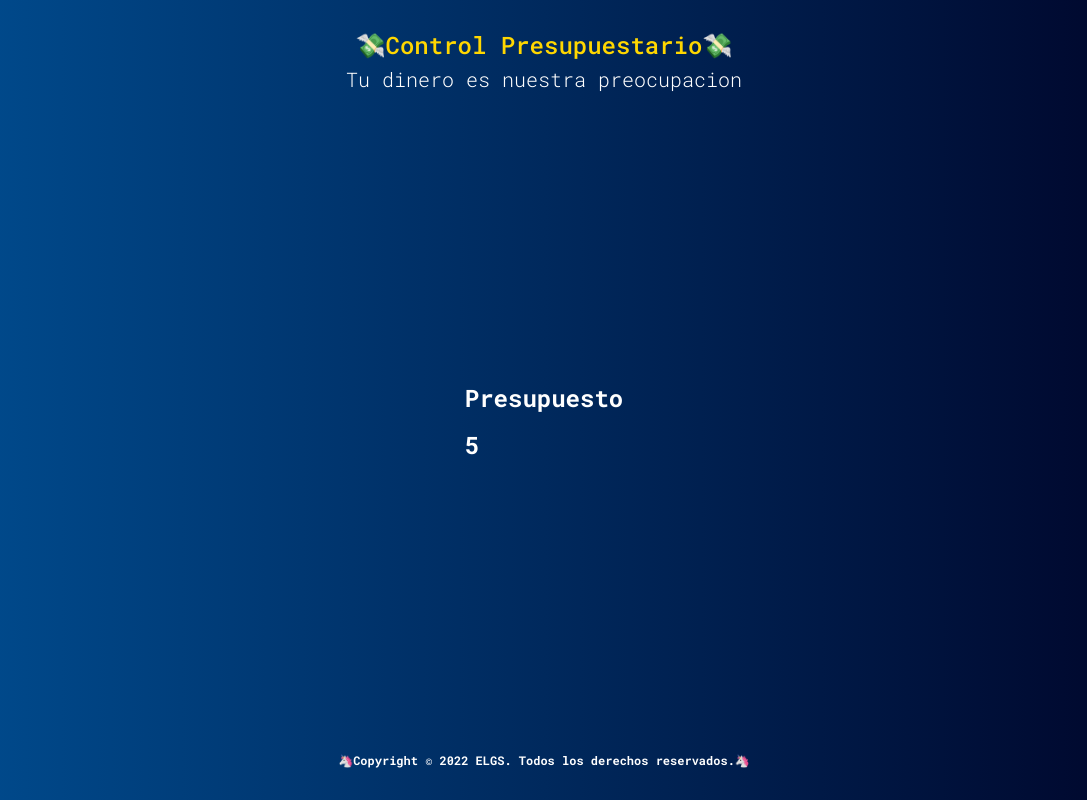
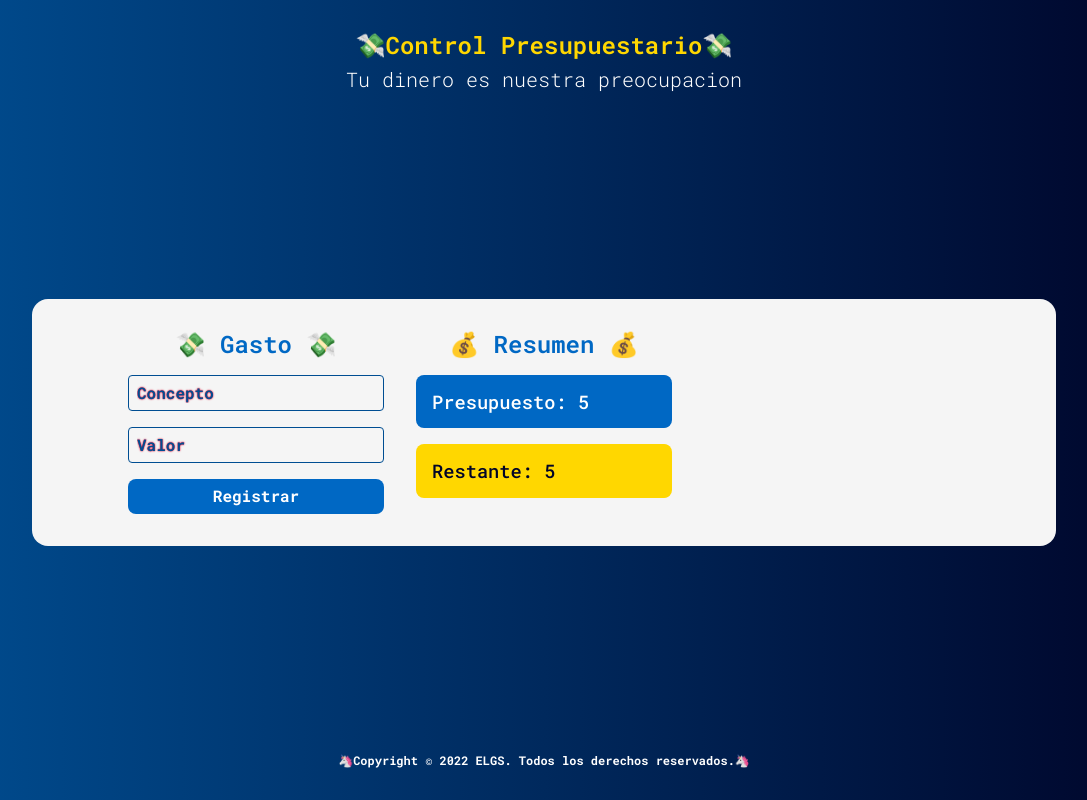
Before and after one commit to FherAmableRicse/control-presupuestario-r, a React (Create React App) app: page / in a window 1280 px wide. Both pictures are taken after typing "5" into the empty fields and a click on the button "Registrar". Shown: the whole page, without its empty margins (96-1183 px from the left). Built offline with nearby package versions, Linux system fonts and the light colour scheme.

Commit message:
Proyecto finalizado

```diff
--- a/src/App.css
+++ b/src/App.css
@@ -1,8 +1,28 @@
+html {
+  --primary-theme-color: #004e92;
+  --secondary-theme-color: #000428;
+  --primary-text-color: #fff;
+  --secondary-text-color: #aaa;
+  --primary-shadow-color: #8888;
+  --secondary-shadow-color: #eee8;
+  --button-color: #0068c4;
+  --button-color-active: #000428;
+  --button-text-color: #fff;
+  --primary-highlight-color: #0068c4;
+  --secondary-highlight-color: #ffd700;
+  --primary-card-color: #f5f5f5;
+  --primary-card-text-color: #000428;
+  --invalid-color: #dc143c;
+  --padding-container: 0 2rem;
+  --max-width-container: 1024px;
+  --border-radius: 0.5rem;
+  --all-transitions: all 0.25s;
+}
+
 .main {
   grid-area: main;
   display: flex;
   align-items: center;
-  justify-content: center;
   width: 100%;
 }
 
@@ -20,7 +40,7 @@
 }
 
 .header__name {
-  font-weight: 500;
+  font-weight: 600;
   color: var(--secondary-highlight-color);
   margin: 0;
 }
@@ -31,18 +51,158 @@
   margin: 0;
 }
 
-.alert p {
-  margin-bottom: 0;
+.budget {
+  flex: 1;
+}
+
+.budget__container {
+  display: flex;
+  flex-direction: column;
+  gap: 2rem;
+  max-width: var(--max-width-container);
+  margin: auto;
+  padding: var(--padding-container);
+}
+
+.budget__budget {
+  display: grid;
+  grid-template-columns: repeat(auto-fit, min(100%, 256px));
+  justify-content: center;
+  gap: 2rem;
+  background-color: var(--primary-card-color);
+  padding: 2rem;
+  border-radius: 1rem;
+}
+
+.budget__title,
+.expense-form__title,
+.budget-summary__title,
+.expenses__title {
+  color: var(--primary-highlight-color);
+  font-weight: 600;
+  font-size: 1.5rem;
+  text-align: center;
+  margin: 0;
+}
+
+.budget__form,
+.expense-form__form {
+  display: flex;
+  flex-direction: column;
+  gap: 1rem;
+}
+
+.budget__form-input,
+.expense-form__form-input {
+  background-color: transparent;
+  border: 0.0625rem solid var(--primary-theme-color);
+  border-radius: 0.25rem;
+  color: var(--secondary-theme-color);
+  font-weight: 600;
+  padding: 0.5rem;
+  transition: var(--all-transitions);
+}
+
+.budget__form-input:invalid,
+.expense-form__form-input:invalid {
+  text-shadow:
+    0 0 0.0625rem var(--invalid-color),
+    0 0 0.125rem var(--invalid-color);
+}
+
+.budget__form-input:valid,
+.expense-form__form-input:valid {
+  text-shadow:
+    0 0 0.125rem var(--primary-highlight-color),
+    0 0 0.25rem var(--primary-highlight-color);
+}
+
+.budget__form-input::placeholder,
+.expense-form__form-input::placeholder {
+  color: var(--primary-theme-color);
+}
+
+.budget__form-button,
+.expense-form__form-button {
+  background-color: var(--button-color);
+  border: none;
+  border-radius: var(--border-radius);
+  color: var(--button-text-color);
+  font-weight: 700;
+  padding: 0.5rem;
+  cursor: pointer;
+  transition: var(--all-transitions);
+}
+
+.budget__form-button:hover,
+.expense-form__form-button:hover {
+  background-color: var(--button-color-active);
+}
+
+.budget__budget-card,
+.budget-summary,
+.expense-form,
+.budget-summary,
+.expenses {
+  display: flex;
+  flex-direction: column;
+  gap: 1rem;
+}
+
+.budget-summary__budget {
+  background-color: var(--primary-highlight-color);
+  border-radius: var(--border-radius);
+  font-weight: 500;
+  margin: 0;
+  padding: 1rem;
+}
+
+.budget-summary__remaining {
+  background-color: var(--secondary-highlight-color);
+  border-radius: var(--border-radius);
+  color: var(--primary-card-text-color);
+  font-weight: 500;
+  margin: 0;
+  padding: 1rem;
+}
+
+.alert {
+  background-color: var(--invalid-color);
+  border-radius: var(--border-radius);
+  font-size: 0.75rem;
+  font-weight: 300;
+  text-align: center;
+  padding: 0.5rem;
+}
+
+.expenses__expense-list {
+  display: flex;
+  flex-direction: column;
+  gap: 1rem;
+  color: var(--primary-card-text-color);
+  margin: 0;
+  padding: 0;
+  list-style: none;
+}
+
+.expenses__expense-item {
+  display: flex;
+  justify-content: space-between;
+  border-bottom: 0.0625rem solid var(--primary-theme-color);
+}
+
+.expenses__expense-concept {
+  font-weight: 500;
+  margin: 0;
+}
+
+.expenses__expense-value {
+  font-weight: 600;
+  margin: 0;
 }
 
 .contenido {
   padding: 1rem;
-}
-
-.contenido-principal {
-  background-color: white;
-  padding: 2rem;
-  border-radius: 1rem;
 }
 
 .presupuesto p {
--- a/src/App.jsx
+++ b/src/App.jsx
@@ -1,8 +1,11 @@
 import './App.css';
 import Header from './components/Header';
 import Footer from './components/Footer';
-import { useState } from 'react';
+import { useEffect, useState } from 'react';
 import BudgetForm from './components/BudgetForm';
+import BudgetSummary from './components/BudgetSummary';
+import BudgetExpenseForm from './components/BudgetExpenseForm';
+import BudgetExpenses from './components/BudgetExpenses';
 
 function App() {
   const company = {
@@ -14,7 +17,21 @@ function App() {
   const author = 'ELGS';
 
   const [budget, setBudget] = useState(0);
+  const [remaining, setRemaining] = useState(0);
   const [budgetForm, setBudgetForm] = useState(true);
+  const [expense, setExpense] = useState({});
+  const [expenses, setExpenses] = useState([]);
+
+  useEffect(() => {
+    if (expense.value) {
+      setExpenses([
+        ...expenses,
+        expense
+      ]);
+      setRemaining(remaining - expense.value);
+      setExpense({});
+    }
+  }, [expense]);
 
   return (
     <>
@@ -24,20 +41,36 @@ function App() {
       <main className="main">
         <section className="budget">
           <div className="budget__container">
-            <h2>Presupuesto</h2>
+            <div className="budget__budget">
               {
                 budgetForm ?
                   (
+                    <div className="budget__budget-card">
+                      <h2 className="budget__title">💰 Presupuesto 💰</h2>
                       <BudgetForm
                         setBudget={setBudget}
+                        setRemaining={setRemaining}
                         setBudgetForm={setBudgetForm}
                       />
+                    </div>
                   )
                   :
                   (
-                  <h2>{budget}</h2>
+                    <>
+                      <BudgetExpenseForm
+                        setExpense={setExpense}
+                      />
+                      <BudgetSummary
+                        budget={budget}
+                        remaining={remaining}
+                      />
+                      <BudgetExpenses
+                        expenses={expenses}
+                      />
+                    </>
                   )
               }
+            </div>
           </div>
         </section>
       </main>
--- /dev/null
+++ b/src/components/BudgetExpense.jsx
@@ -0,0 +1,12 @@
+const BudgetExpense = ({ expense }) => {
+  return (
+    <li
+      className="expenses__expense-item"
+    >
+      <h4 className="expenses__expense-concept">{expense.concept}</h4>
+      <h4 className="expenses__expense-value">{expense.value}</h4>
+    </li>
+  );
+}
+
+export default BudgetExpense;
--- /dev/null
+++ b/src/components/BudgetExpenseForm.jsx
@@ -0,0 +1,71 @@
+import { useState } from "react";
+
+const BudgetExpenseForm = ({ setExpense }) => {
+
+  const [formExpense, setFormExpense] = useState({
+    concept: '',
+    value: ''
+  });
+  const [alert, setAlert] = useState(false);
+  const { concept, value } = formExpense;
+
+  const handleChange = (e) => {
+    setFormExpense({
+      ...formExpense,
+      [e.target.name]: e.target.value
+    });
+  };
+
+  const handleSubmit = (e) => {
+    e.preventDefault();
+    if (concept.trim() !== '' && value > 0) {
+      setExpense(formExpense);
+      setFormExpense({
+        concept: '',
+        value: ''
+      });
+      setAlert(false);
+    } else {
+      setAlert(true);
+    }
+  };
+
+  return (
+    <section className="expense-form">
+      <h2 className="expense-form__title">💸 Gasto 💸</h2>
+      <form
+        className="expense-form__form"
+        onSubmit={handleSubmit}
+      >
+        <input
+          type="text"
+          placeholder="Concepto"
+          className="expense-form__form-input"
+          name="concept"
+          value={concept}
+          onChange={handleChange}
+          required
+        />
+        <input
+          type="number"
+          placeholder="Valor"
+          className="expense-form__form-input"
+          name="value"
+          value={value}
+          onChange={handleChange}
+          required
+        />
+        <button className="expense-form__form-button">Registrar</button>
+      </form>
+      {
+        alert
+        &&
+        <div className="alert">
+          Todos los campos son obligatorios
+        </div>
+      }
+    </section>
+  );
+}
+
+export default BudgetExpenseForm;
--- /dev/null
+++ b/src/components/BudgetExpenses.jsx
@@ -0,0 +1,23 @@
+import BudgetExpense from "./BudgetExpense";
+
+const BudgetExpenses = ({ expenses }) => {
+  return (
+    <section className="expenses">
+      <h2 className="expenses__title">{expenses.length ? 'Listado' : ''}</h2>
+      <ul className="expenses__expense-list">
+        {
+          expenses.map((expense, index) => {
+            return (
+              <BudgetExpense
+                key={index}
+                expense={expense}
+              />
+            );
+          })
+        }
+      </ul>
+    </section>
+  );
+}
+
+export default BudgetExpenses;
--- a/src/components/BudgetForm.jsx
+++ b/src/components/BudgetForm.jsx
@@ -1,6 +1,6 @@
 import { useState } from "react";
 
-const BudgetForm = ({ setBudget, setBudgetForm }) => {
+const BudgetForm = ({ setBudget, setRemaining, setBudgetForm }) => {
 
   const [budgetInput, setbudgetInput] = useState(0);
 
@@ -8,6 +8,7 @@ const BudgetForm = ({ setBudget, setBudgetForm }) => {
     e.preventDefault();
     if (+budgetInput > 0) {
       setBudget(budgetInput);
+      setRemaining(budgetInput);
       setBudgetForm(false);
     } else {
       alert('El presupuesto debe ser mayor a cero');
@@ -22,10 +23,11 @@ const BudgetForm = ({ setBudget, setBudgetForm }) => {
       <input
         type="number"
         placeholder="Presupuesto"
+        className="budget__form-input"
         onChange={(e) => setbudgetInput(e.target.value)}
         required
       />
-      <button>Registrar</button>
+      <button className="budget__form-button">Registrar</button>
     </form>
   );
 }
--- /dev/null
+++ b/src/components/BudgetSummary.jsx
@@ -0,0 +1,11 @@
+const BudgetSummary = ({ budget, remaining }) => {
+  return (
+    <section className="budget-summary">
+      <h2 className="budget-summary__title">💰 Resumen 💰</h2>
+      <h3 className="budget-summary__budget">Presupuesto: {budget}</h3>
+      <h3 className="budget-summary__remaining">Restante: {remaining}</h3>
+    </section>
+  );
+};
+
+export default BudgetSummary;
--- a/src/index.css
+++ b/src/index.css
@@ -2,7 +2,21 @@ html {
   --primary-theme-color: #004e92;
   --secondary-theme-color: #000428;
   --primary-text-color: #fff;
+  --secondary-text-color: #aaa;
+  --primary-shadow-color: #8888;
+  --secondary-shadow-color: #eee8;
+  --button-color: #0068c4;
+  --button-color-active: #fff;
+  --button-text-color: #000;
+  --primary-highlight-color: #0068c4;
   --secondary-highlight-color: #ffd700;
+  --primary-card-color: #f5f5f5;
+  --primary-card-text-color: #000428;
+  --invalid-color: #dc143c;
+  --padding-container: 0 2rem;
+  --max-width-container: 1024px;
+  --border-radius: 0.5rem;
+  --all-transitions: all 0.25s;
 }
 
 .body {
```
Lines whose indentation alone changed are shown as unchanged.
